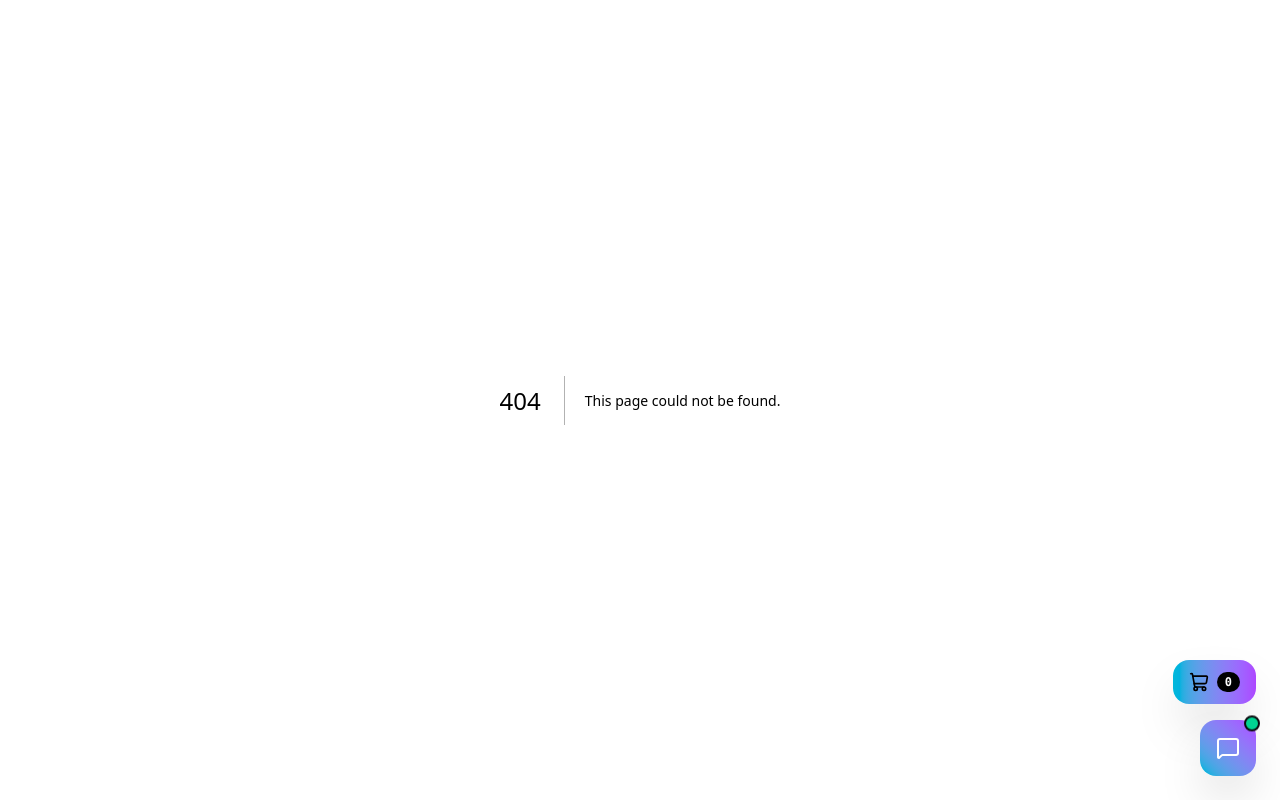
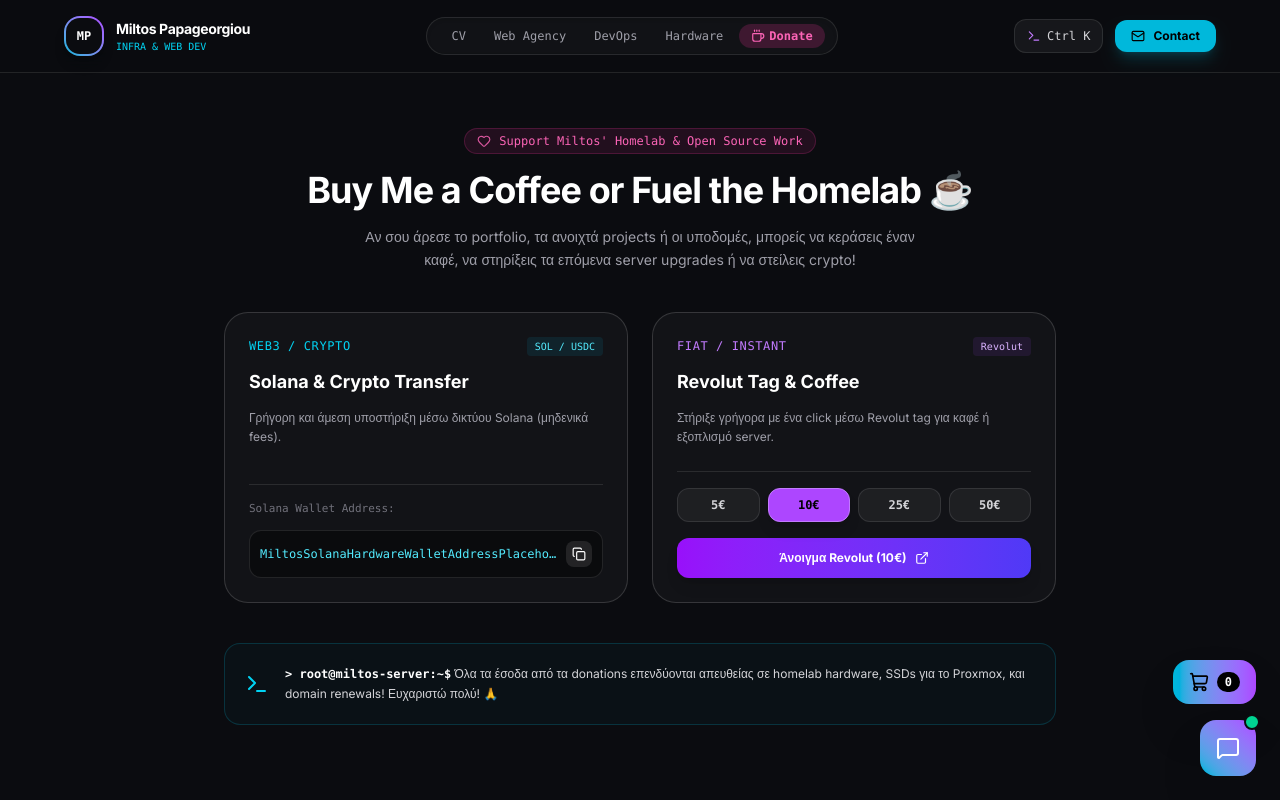
Before and after one commit to miltos12222/my-portfolio, a Next.js app: page /donate in a window 1280 px wide. Before the commit this address had no page. Shown: the top 800 px of the page. Built offline with nearby package versions, Linux system fonts and the light colour scheme.

Commit message:
feat: add dedicated donate page and update navbar hub

```diff
--- /dev/null
+++ b/app/donate/page.tsx
@@ -0,0 +1,129 @@
+"use client";
+
+import { useState } from "react";
+import Navbar from "@/components/Navbar";
+import Footer from "@/components/Footer";
+import { Heart, Coffee, Cpu, Copy, Check, Terminal, ExternalLink, ShieldCheck } from "lucide-react";
+import { toast } from "sonner";
+
+export default function DonatePage() {
+    const [copiedSol, setCopiedSol] = useState(false);
+    const [customAmount, setCustomAmount] = useState("10");
+
+    const solAddress = "MiltosSolanaHardwareWalletAddressPlaceholder12345"; // Μπορείς να βάλεις τη δική σου διεύθυνση
+
+    const handleCopySol = () => {
+        navigator.clipboard.writeText(solAddress);
+        setCopiedSol(true);
+        toast.success("Η διεύθυνση Solana αντιγράφηκε στο πρόχειρο!");
+        setTimeout(() => setCopiedSol(false), 2500);
+    };
+
+    return (
+        <div className="relative min-h-screen bg-[#0b0c10] text-[#e5e7eb] selection:bg-cyan-500/25 selection:text-white w-full overflow-x-hidden">
+            <Navbar />
+
+            <main className="relative w-full pt-32 pb-20 px-4 sm:px-6 lg:px-8 max-w-4xl mx-auto space-y-10">
+
+                {/* Header */}
+                <div className="text-center space-y-4">
+                    <div className="inline-flex items-center gap-2 px-3 py-1 rounded-full bg-pink-500/10 border border-pink-500/20 text-pink-400 text-xs font-mono">
+                        <Heart className="w-3.5 h-3.5 animate-pulse text-pink-400" />
+                        Support Miltos&apos; Homelab & Open Source Work
+                    </div>
+                    <h1 className="text-3xl sm:text-4xl font-bold tracking-tight text-white">
+                        Buy Me a Coffee or Fuel the Homelab ☕
+                    </h1>
+                    <p className="text-sm text-zinc-400 max-w-xl mx-auto leading-relaxed">
+                        Αν σου άρεσε το portfolio, τα ανοιχτά projects ή οι υποδομές, μπορείς να κεράσεις έναν καφέ, να στηρίξεις τα επόμενα server upgrades ή να στείλεις crypto!
+                    </p>
+                </div>
+
+                {/* Donation Options Grid */}
+                <div className="grid grid-cols-1 md:grid-cols-2 gap-6">
+
+                    {/* Option 1: Crypto / Solana */}
+                    <div className="rounded-3xl bg-white/[0.03] border border-white/15 p-6 flex flex-col justify-between space-y-6 hover:border-cyan-500/50 transition-all">
+                        <div className="space-y-3">
+                            <div className="flex items-center justify-between">
+                                <span className="text-xs font-mono text-cyan-400 uppercase tracking-wider">Web3 / Crypto</span>
+                                <span className="px-2 py-0.5 rounded bg-cyan-500/10 text-cyan-300 text-[10px] font-mono">SOL / USDC</span>
+                            </div>
+                            <h3 className="text-lg font-bold text-white">Solana & Crypto Transfer</h3>
+                            <p className="text-xs text-zinc-400 leading-relaxed">
+                                Γρήγορη και άμεση υποστήριξη μέσω δικτύου Solana (μηδενικά fees).
+                            </p>
+                        </div>
+
+                        <div className="space-y-3 pt-4 border-t border-white/10">
+                            <label className="block text-[11px] font-mono text-zinc-500">Solana Wallet Address:</label>
+                            <div className="flex items-center gap-2 p-2.5 rounded-xl bg-black/40 border border-white/10 font-mono text-xs text-cyan-300">
+                                <span className="truncate flex-1">{solAddress}</span>
+                                <button
+                                    onClick={handleCopySol}
+                                    className="p-1.5 rounded-lg bg-white/10 hover:bg-white/20 text-white transition-colors cursor-pointer shrink-0"
+                                    title="Αντιγραφή"
+                                >
+                                    {copiedSol ? <Check className="w-3.5 h-3.5 text-emerald-400" /> : <Copy className="w-3.5 h-3.5" />}
+                                </button>
+                            </div>
+                        </div>
+                    </div>
+
+                    {/* Option 2: Revolut / Fiat */}
+                    <div className="rounded-3xl bg-white/[0.03] border border-white/15 p-6 flex flex-col justify-between space-y-6 hover:border-purple-500/50 transition-all">
+                        <div className="space-y-3">
+                            <div className="flex items-center justify-between">
+                                <span className="text-xs font-mono text-purple-400 uppercase tracking-wider">Fiat / Instant</span>
+                                <span className="px-2 py-0.5 rounded bg-purple-500/10 text-purple-300 text-[10px] font-mono">Revolut</span>
+                            </div>
+                            <h3 className="text-lg font-bold text-white">Revolut Tag & Coffee</h3>
+                            <p className="text-xs text-zinc-400 leading-relaxed">
+                                Στήριξε γρήγορα με ένα click μέσω Revolut tag για καφέ ή εξοπλισμό server.
+                            </p>
+                        </div>
+
+                        <div className="space-y-4 pt-4 border-t border-white/10">
+                            <div className="flex gap-2">
+                                {["5€", "10€", "25€", "50€"].map((amt) => (
+                                    <button
+                                        key={amt}
+                                        onClick={() => setCustomAmount(amt.replace("€", ""))}
+                                        className={`flex-1 py-2 rounded-xl text-xs font-mono font-bold border transition-all cursor-pointer ${customAmount === amt.replace("€", "")
+                                                ? "bg-purple-500 text-black border-purple-400 shadow-lg"
+                                                : "bg-white/5 border-white/10 text-zinc-300 hover:bg-white/10"
+                                            }`}
+                                    >
+                                        {amt}
+                                    </button>
+                                ))}
+                            </div>
+
+                            <a
+                                href={`https://revolut.me/miltospap`} // Αντικατάστησε με το δικό σου revolut link
+                                target="_blank"
+                                rel="noopener noreferrer"
+                                className="w-full py-3 rounded-xl bg-gradient-to-r from-purple-600 to-indigo-600 hover:from-purple-500 hover:to-indigo-500 text-white font-bold text-xs transition-all shadow-lg flex items-center justify-center gap-2 cursor-pointer"
+                            >
+                                <span>Άνοιγμα Revolut ({customAmount}€)</span>
+                                <ExternalLink className="w-3.5 h-3.5" />
+                            </a>
+                        </div>
+                    </div>
+
+                </div>
+
+                {/* Fun Developer Note */}
+                <div className="rounded-2xl border border-cyan-500/20 bg-cyan-500/[0.03] p-5 flex items-center gap-4 text-xs">
+                    <Terminal className="w-6 h-6 text-cyan-400 shrink-0" />
+                    <p className="text-zinc-300 leading-relaxed">
+                        <strong className="text-white font-mono">&gt; root@miltos-server:~$</strong> Όλα τα έσοδα από τα donations επενδύονται απευθείας σε homelab hardware, SSDs για το Proxmox, και domain renewals! Ευχαριστώ πολύ! 🙏
+                    </p>
+                </div>
+
+            </main>
+
+            <Footer />
+        </div>
+    );
+}
--- a/components/Navbar.tsx
+++ b/components/Navbar.tsx
@@ -2,14 +2,15 @@
 
 import { useState, useEffect } from "react";
 import { usePathname } from "next/navigation";
-import { Terminal, Mail, Briefcase, ShoppingBag, Cpu, Server, X, Search, ArrowRight } from "lucide-react";
+import { Terminal, Mail, Briefcase, ShoppingBag, Cpu, Server, X, Search, ArrowRight, Coffee } from "lucide-react";
 
 export default function Navbar() {
   const pathname = usePathname();
   const isServicesPage = pathname === "/services";
   const isHardwarePage = pathname === "/hardware";
   const isDevopsPage = pathname === "/devops";
-  const isSubPage = isServicesPage || isHardwarePage || isDevopsPage;
+  const isDonatePage = pathname === "/donate";
+  const isSubPage = isServicesPage || isHardwarePage || isDevopsPage || isDonatePage;
 
   const [isCmdOpen, setIsCmdOpen] = useState(false);
   const [searchQuery, setSearchQuery] = useState("");
@@ -68,6 +69,7 @@
     { name: "Agency Web", href: "/services" },
     { name: "DevOps & Cloud", href: "/devops" },
     { name: "Custom PC & Hardware", href: "/hardware" },
+    { name: "Support & Donate ☕", href: "/donate" },
     { name: "Overview", href: getHref("#overview") },
     { name: "Infrastructure", href: getHref("#infrastructure") },
     { name: "Contact", href: getHref("#contact") },
@@ -100,6 +102,7 @@
             <a href="/services" className={`px-3 py-1 rounded-full transition-colors ${isServicesPage ? "bg-cyan-500/20 text-cyan-400 font-bold" : "text-zinc-400 hover:text-white"}`}>Web Agency</a>
             <a href="/devops" className={`px-3 py-1 rounded-full transition-colors ${isDevopsPage ? "bg-purple-500/20 text-purple-400 font-bold" : "text-zinc-400 hover:text-white"}`}>DevOps</a>
             <a href="/hardware" className={`px-3 py-1 rounded-full transition-colors ${isHardwarePage ? "bg-emerald-500/20 text-emerald-400 font-bold" : "text-zinc-400 hover:text-white"}`}>Hardware</a>
+            <a href="/donate" className={`px-3 py-1 rounded-full transition-colors flex items-center gap-1 ${isDonatePage ? "bg-pink-500/20 text-pink-400 font-bold" : "text-zinc-400 hover:text-pink-300"}`}><Coffee className="w-3.5 h-3.5" /> Donate</a>
           </nav>
 
           {/* Right Actions */}
```
